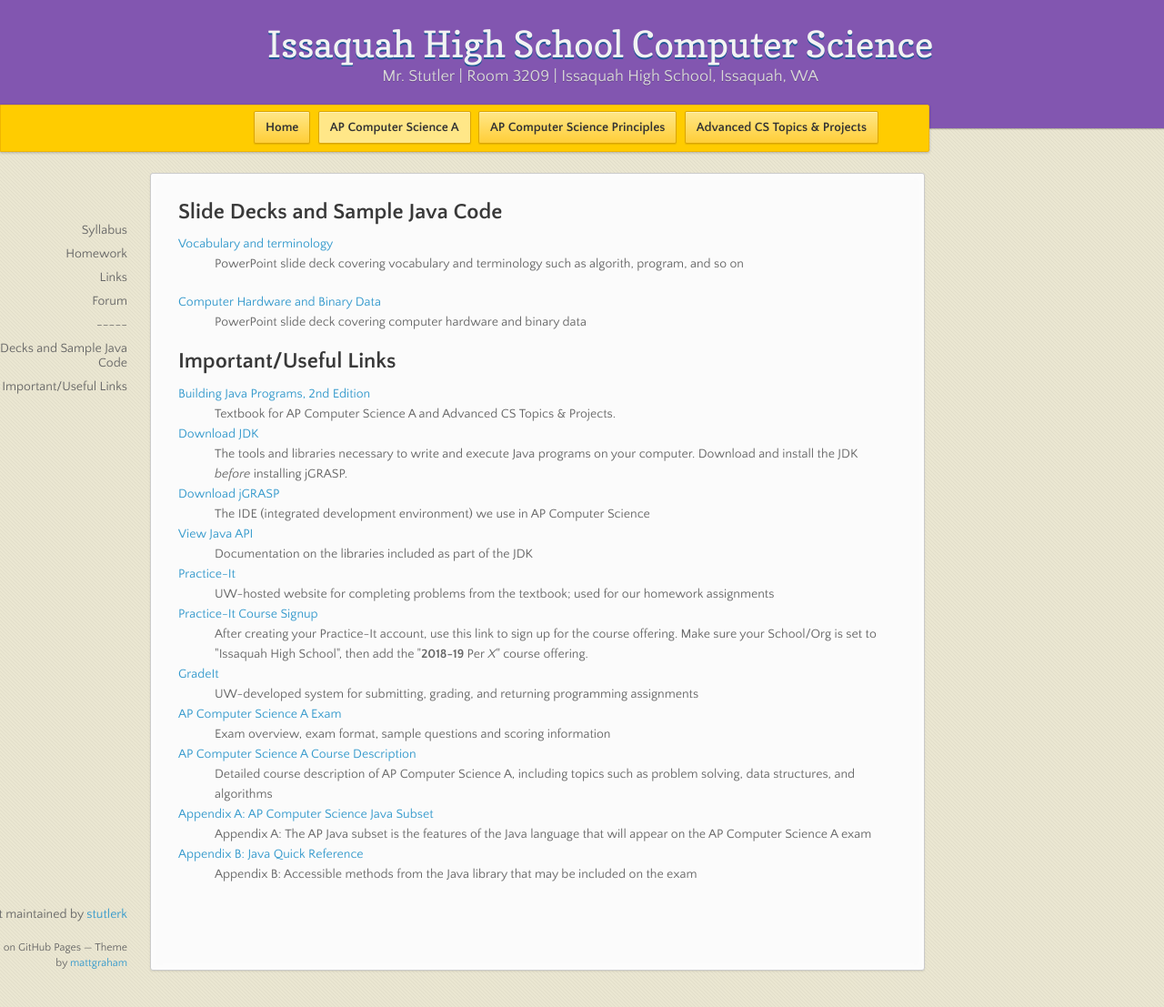
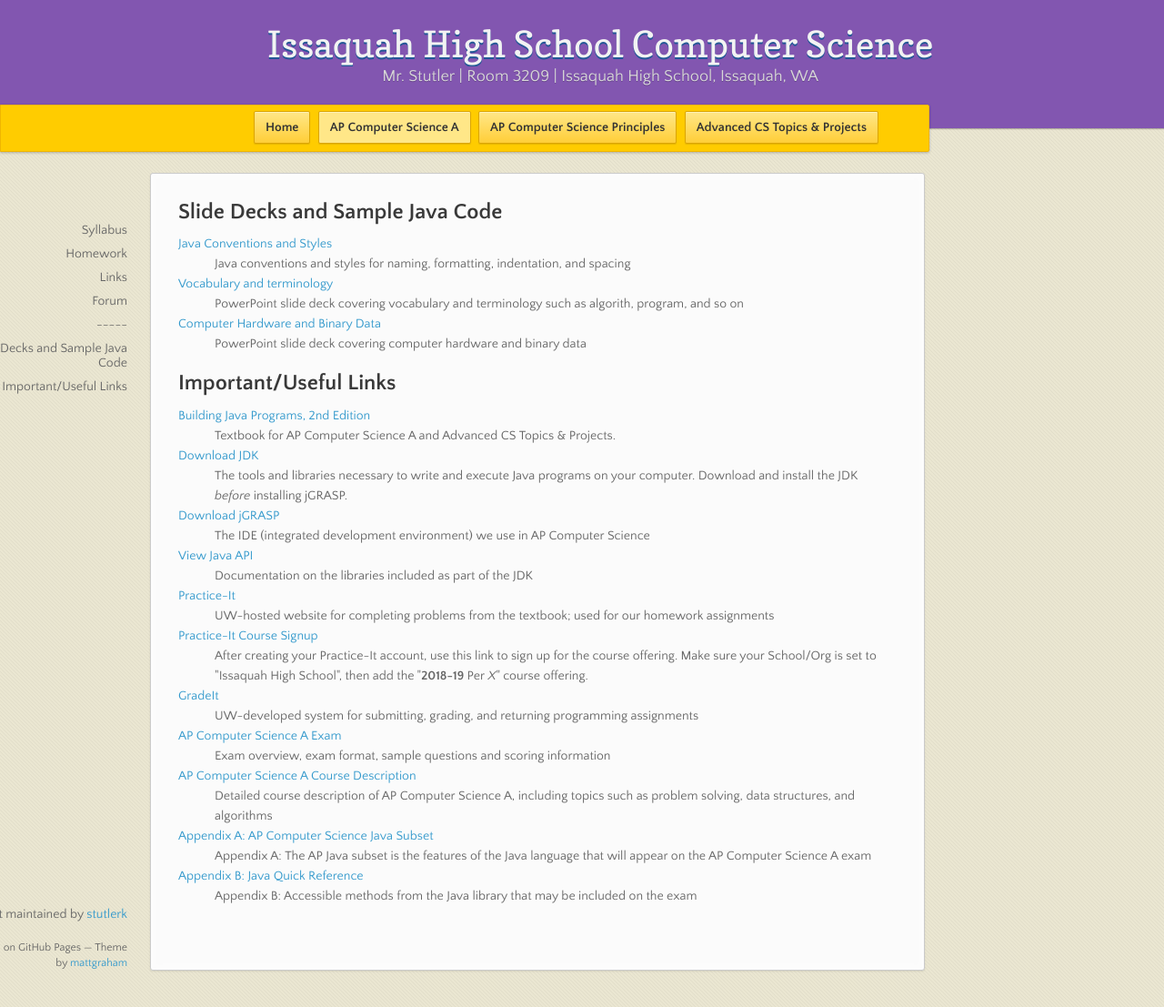
Before and after one commit to stutlerk/ihs-website, a Jekyll site: the page built from _apcsa/links.html, in a window 1280 px wide and 1107 px high. Shown: the whole window at 91% size. Built offline with Jekyll 4.4.1, drawn with Linux system fonts in a browser that asks for light colours; nearby versions of some CDN libraries.

Commit message:
Update links.html

```diff
--- a/_apcsa/links.html
+++ b/_apcsa/links.html
@@ -6,11 +6,12 @@
 <section>
 <h2>Slide Decks and Sample Java Code</h2>
 <dl>
+    <dt><a href="https://issaquahwednet-my.sharepoint.com/:p:/g/personal/stutlerk_issaquah_wednet_edu/EaeP-TZuPLhCt73W0YtMgfIB6W4Q2tdq11jnla4oXZFu_Q?e=HbeaJX">Java Conventions and Styles</a></dt>
+    <dd>Java conventions and styles for naming, formatting, indentation, and spacing</dd>
+
     <dt><a href="https://issaquahwednet-my.sharepoint.com/:p:/g/personal/stutlerk_issaquah_wednet_edu/EXIjV85zZ1hJt_Orfyg3cWAByWZUApXGR9XjLgKuAn48tA?e=HekFFN">Vocabulary and terminology</a></dt>
     <dd>PowerPoint slide deck covering vocabulary and terminology such as algorith, program, and so on</dd>
-</dl>
 
-<dl>
     <dt><a href="https://issaquahwednet-my.sharepoint.com/personal/stutlerk_issaquah_wednet_edu/_layouts/15/guestaccess.aspx?guestaccesstoken=Kgjf1YckEWcteDKQzwu71snZs%2b3dvuRe4CO3qEicWgY%3d&docid=06de690088a2d4798bf063ea361002041&rev=1">Computer Hardware and Binary Data</a></dt>
     <dd>PowerPoint slide deck covering computer hardware and binary data</dd>
 </dl>
```
